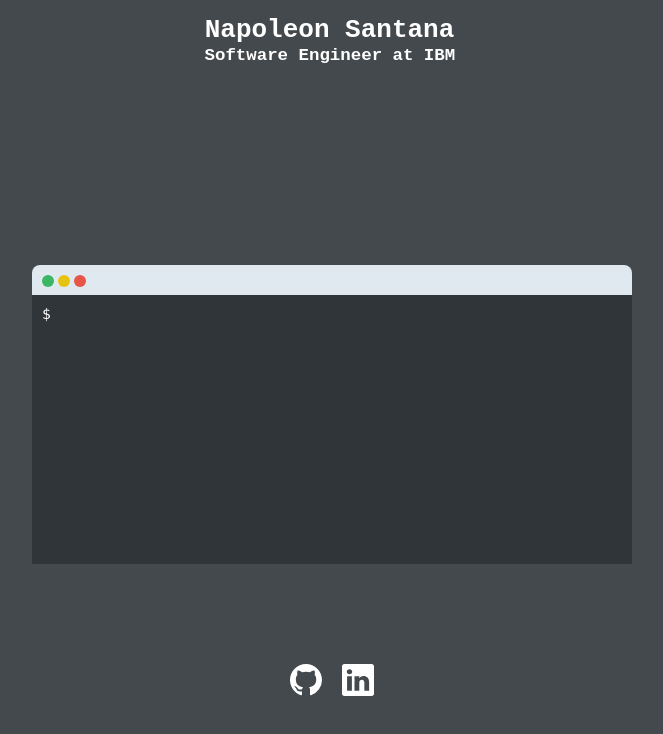
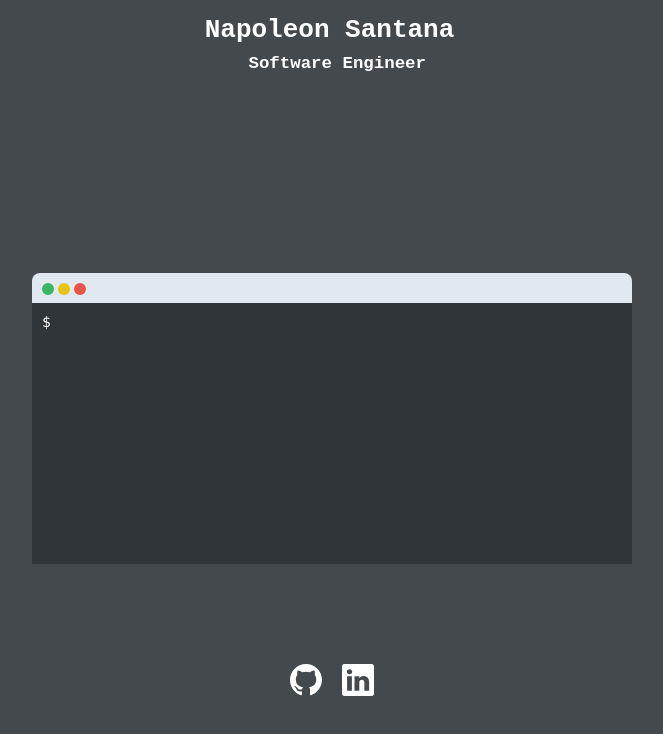
Before and after one commit to popcor255/vue-portfolio, a Vue app: page / in a window 1280 px wide. Shown: the top 734 px of the page, without its empty margins (308-971 px from the left). Built offline with nearby package versions, Linux system fonts and the light colour scheme.

Commit message:
edit css

```diff
--- a/src/components/Header.vue
+++ b/src/components/Header.vue
@@ -4,7 +4,7 @@
             <h4>Napoleon Santana</h4>
         </div>
         <div class="typing-second-linedemo">
-            <h6> Software Engineer at IBM</h6>
+            <h6>&nbsp;Software Engineer</h6>
         </div>
     </div>
 </template>
@@ -47,6 +47,7 @@ export default {
     border-right: 3px solid;
     font-family: monospace;
     font-size: 2em;
+    margin: 8px auto;
 }
 
 @keyframes typingAfter {
@@ -64,9 +65,15 @@ export default {
     opacity: 0% !important;
     border-right: 3px solid;
   }
+  85% {
+    border-right: 3px solid;
+  }
+  86% {
+    border-right: 0px solid;
+  }
   99% {
     opacity: 0% !important;
-    border-right: 3px solid;
+    border-right: 0px solid;
   }
   100% {
     opacity: 0% !important;
```
